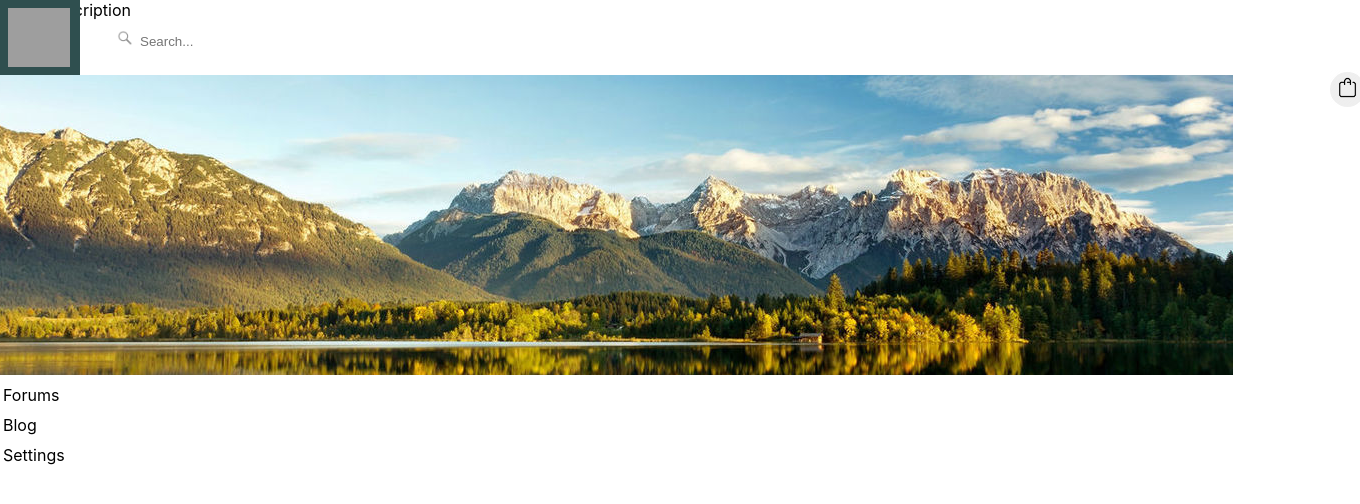
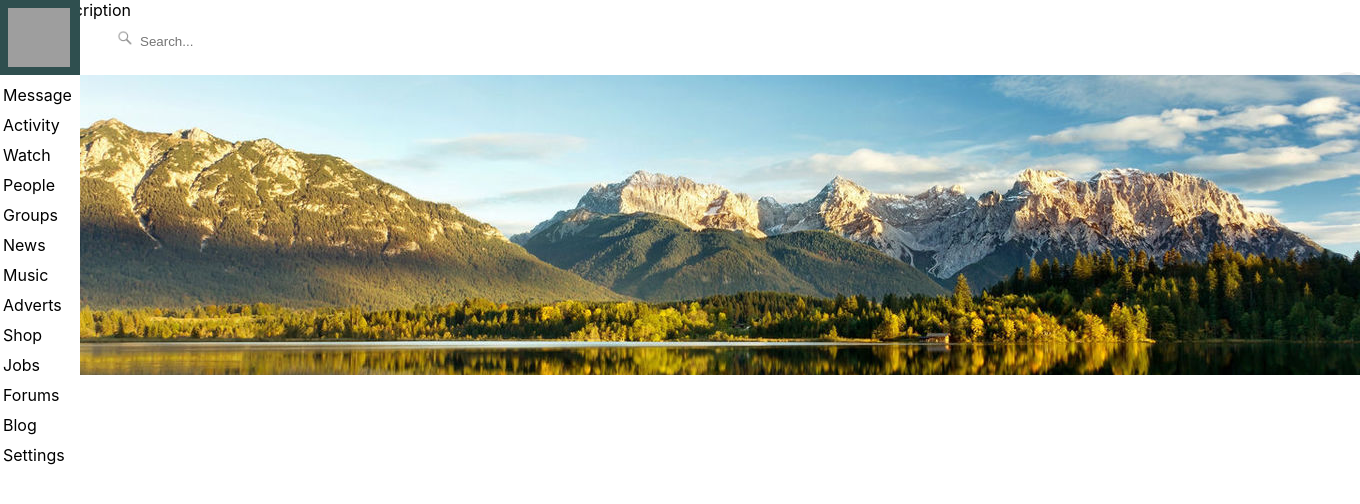
Before and after one commit to Artemiy-K/it_komos_lesson, a React (Create React App) app: page / in a window 1280 px wide. Shown: the top 504 px of the page, 1360 px wide, since content can reach past the window. Built offline with nearby package versions, Linux system fonts and the light colour scheme; grey boxes are pictures that could not be loaded.

Commit message:
bio was debugged

```diff
--- a/src/components/Profile/Profile.module.css
+++ b/src/components/Profile/Profile.module.css
@@ -1,35 +1,19 @@
 .schapka{
-  /* width: 100%;
-  height: 100%;
-
-  ; */
 
   width: 100%;
   height: 300px;
-  background-size: cover;
   position: absolute;
-  margin-top: -75px;
-  margin-left: -687px
+  margin-top: 75px;
+  margin-left: 80px;
+
 
 }
 
 .schapka img{
-  /* width: 100%;
-  height: 100%; */
-  /* position: absolute;
-
-
-   width:300px;
+   width: 100%;
    height:300px;
-   ; */
-
-   position: absolute;
-   width: 100%;
-   height: 100%;
    object-fit:cover;
    background-size: cover;
-   top:50%;
-   left:50%;
 
 }
 
```
